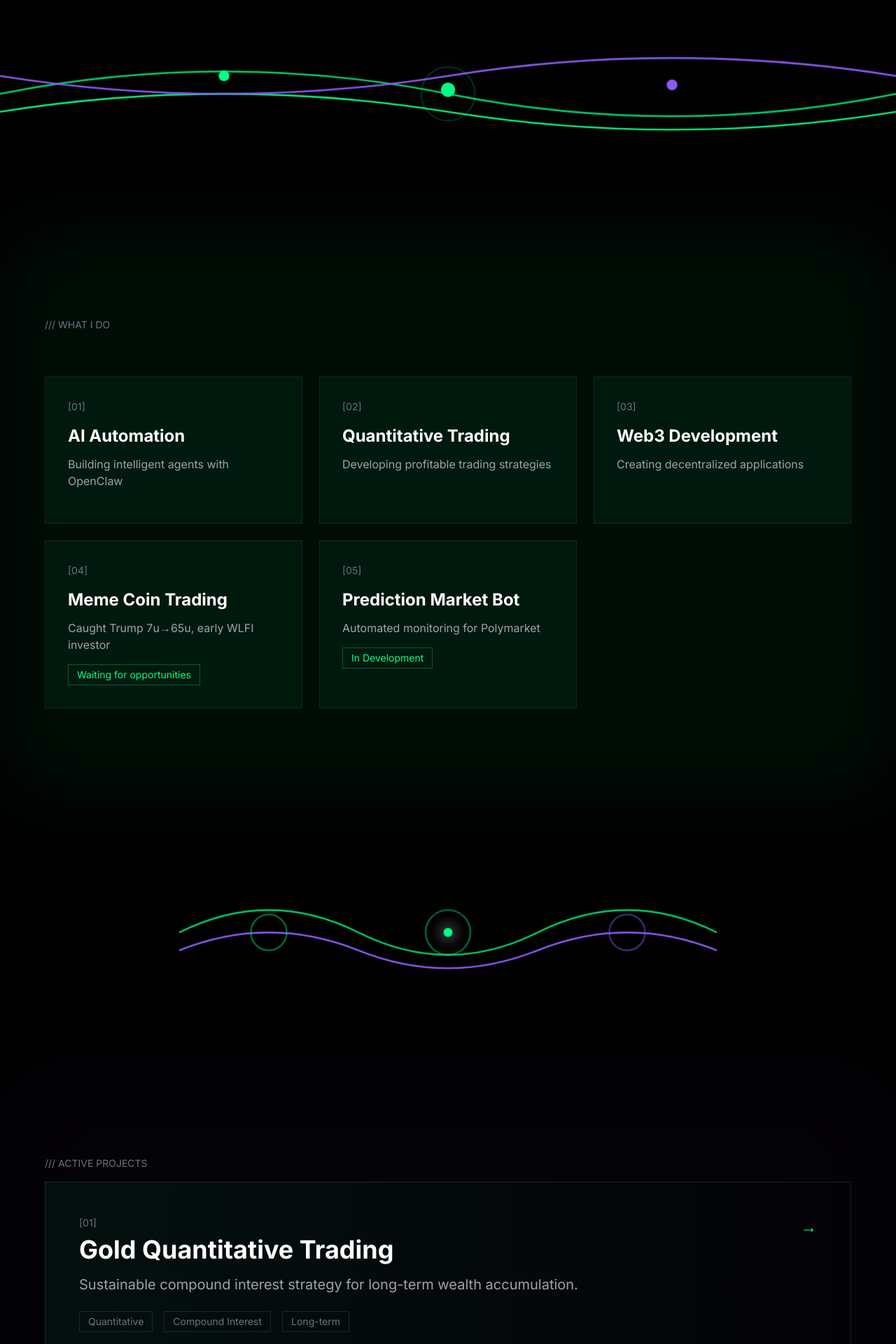
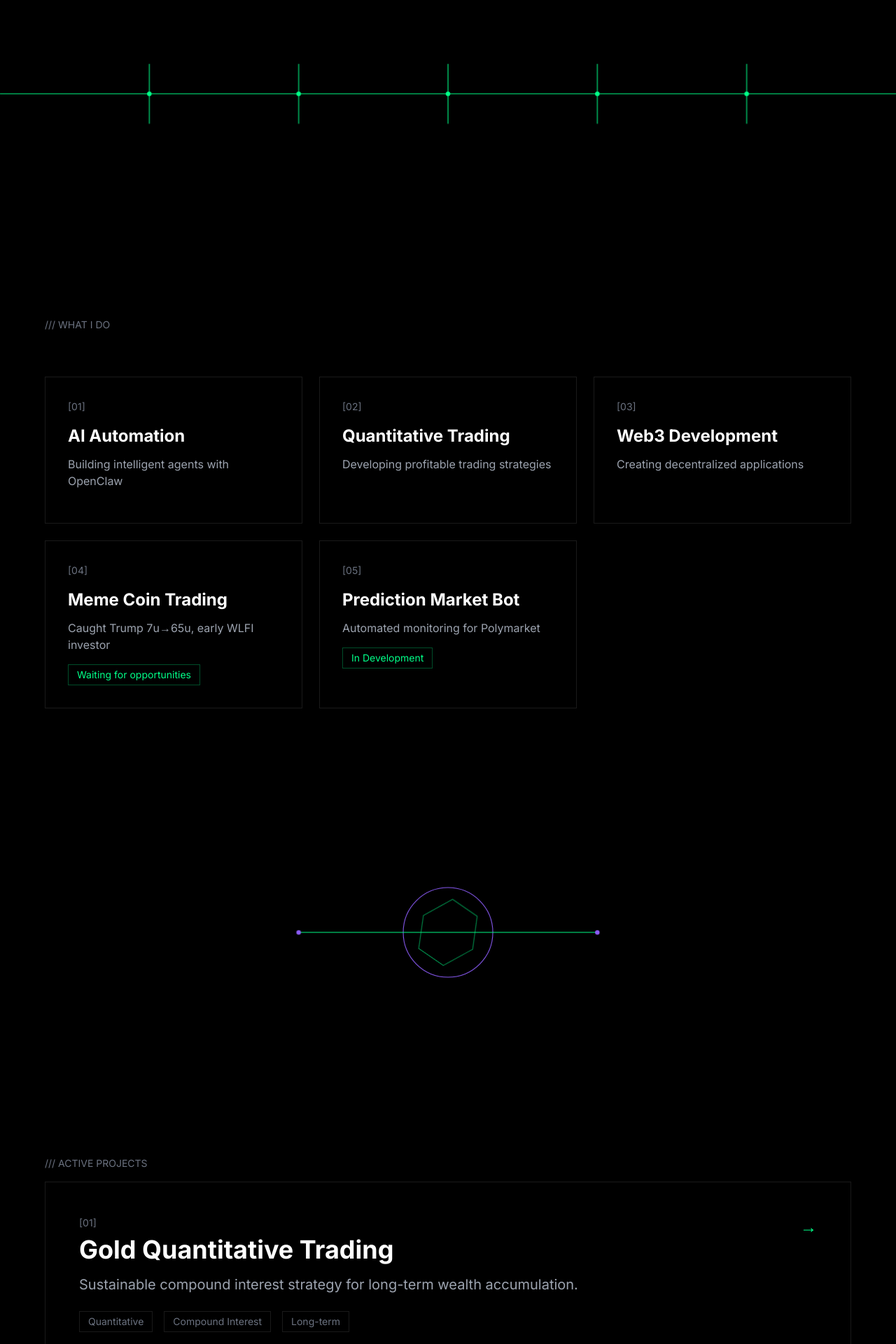
Before and after one commit to shawn7499/-01, a Next.js app: page / in a window 1280 px wide. Shown: the part 880-2800 px from the top of the page at 70% size. Built offline with nearby package versions, Linux system fonts and the light colour scheme.

Commit message:
perf: remove all background animations and redesign transitions with LayerZero-inspired minimalist style

```diff
--- a/app/page.tsx
+++ b/app/page.tsx
@@ -383,17 +383,8 @@ export default function Home() {
       {/* 过渡动画元素 1 - LayerZero 风格线条 */}
       <Transition1 />
 
-      {/* What I Do Section - 与动画结合 */}
+      {/* What I Do Section */}
       <section id="what-i-do" className="py-32 px-6 relative">
-        {/* 背景扩展元素 */}
-        <motion.div
-          initial={{ scale: 0, opacity: 0 }}
-          whileInView={{ scale: 1, opacity: 0.05 }}
-          transition={{ duration: 1.5, ease: "easeOut" }}
-          viewport={{ once: true }}
-          className="absolute inset-0 bg-[#00ff88] blur-3xl"
-        />
-
         <div className="container mx-auto max-w-6xl relative z-10">
           <motion.div
             initial={{ opacity: 0, y: 30 }}
@@ -420,15 +411,6 @@ export default function Home() {
                 whileHover={{ scale: 1.05 }}
                 className="border border-white/10 hover:border-[#00ff88] transition-all duration-300 p-8 group relative overflow-hidden"
               >
-                {/* 卡片背景扩展 */}
-                <motion.div
-                  initial={{ scale: 0 }}
-                  whileInView={{ scale: 1 }}
-                  transition={{ duration: 0.8, delay: index * 0.1 + 0.3 }}
-                  viewport={{ once: true }}
-                  className="absolute inset-0 bg-[#00ff88]/5 group-hover:bg-[#00ff88]/10 transition-all"
-                />
-
                 <div className="relative z-10">
                   <div className="text-sm text-gray-500 mb-4">[{item.number}]</div>
                   <h3 className="text-2xl font-bold mb-3 group-hover:text-[#00ff88] transition-colors">
@@ -450,17 +432,8 @@ export default function Home() {
       {/* 过渡动画元素 2 - 几何图形变换 */}
       <Transition2 />
 
-      {/* Projects Section - 与动画结合 */}
+      {/* Projects Section */}
       <section id="projects" className="py-32 px-6 relative">
-        {/* 背景扩展元素 */}
-        <motion.div
-          initial={{ scale: 0, opacity: 0 }}
-          whileInView={{ scale: 1, opacity: 0.03 }}
-          transition={{ duration: 2, ease: "easeOut" }}
-          viewport={{ once: true }}
-          className="absolute inset-0 bg-[#8b5cf6] blur-3xl"
-        />
-
         <div className="container mx-auto max-w-6xl relative z-10">
           <motion.div
             initial={{ opacity: 0, x: -30 }}
@@ -486,15 +459,6 @@ export default function Home() {
                 viewport={{ once: true }}
                 className="group relative"
               >
-                {/* 卡片背景扩展 */}
-                <motion.div
-                  initial={{ scaleX: 0 }}
-                  whileInView={{ scaleX: 1 }}
-                  transition={{ duration: 1, delay: index * 0.2 + 0.3 }}
-                  viewport={{ once: true }}
-                  className="absolute inset-0 bg-gradient-to-r from-[#00ff88]/5 to-transparent origin-left"
-                />
-
                 <a
                   href={project.link || '#'}
                   target={project.link ? '_blank' : undefined}
@@ -538,17 +502,8 @@ export default function Home() {
       {/* 过渡动画元素 3 - 抽象线条网络 */}
       <Transition3 />
 
-      {/* Roadmap Section - 与动画结合 */}
+      {/* Roadmap Section */}
       <section id="roadmap" className="py-32 px-6 relative">
-        {/* 背景扩展元素 */}
-        <motion.div
-          initial={{ scale: 0, opacity: 0 }}
-          whileInView={{ scale: 1, opacity: 0.04 }}
-          transition={{ duration: 2, ease: "easeOut" }}
-          viewport={{ once: true }}
-          className="absolute inset-0 bg-[#00ff88] blur-3xl"
-        />
-
         <div className="container mx-auto max-w-6xl relative z-10">
           <motion.div
             initial={{ opacity: 0, y: 30 }}
@@ -584,15 +539,6 @@ export default function Home() {
                 style={{ perspective: 1000 }}
                 className="border border-white/10 p-6 md:p-12 hover:border-[#00ff88]/50 transition-all relative overflow-hidden"
               >
-                {/* 卡片背景扩展 */}
-                <motion.div
-                  initial={{ scale: 0, opacity: 0 }}
-                  whileInView={{ scale: 1, opacity: 1 }}
-                  transition={{ duration: 1, delay: index * 0.2 + 0.4 }}
-                  viewport={{ once: true }}
-                  className="absolute top-0 right-0 w-64 h-64 bg-[#00ff88]/5 rounded-full blur-3xl"
-                />
-
                 <div className="flex items-start gap-8 relative z-10">
                   <motion.div
                     initial={{ scale: 0 }}
@@ -633,17 +579,8 @@ export default function Home() {
         </div>
       </section>
 
-      {/* Stats Section - 与动画结合 */}
+      {/* Stats Section */}
       <section className="py-32 px-6 relative">
-        {/* 背景扩展元素 */}
-        <motion.div
-          initial={{ scale: 0, opacity: 0 }}
-          whileInView={{ scale: 1, opacity: 0.03 }}
-          transition={{ duration: 2, ease: "easeOut" }}
-          viewport={{ once: true }}
-          className="absolute inset-0 bg-[#8b5cf6] blur-3xl"
-        />
-
         <div className="container mx-auto max-w-6xl relative z-10">
           <div className="grid grid-cols-1 md:grid-cols-3 gap-8">
             {t.stats.items.map((stat, index) => (
@@ -661,15 +598,6 @@ export default function Home() {
                 whileHover={{ scale: 1.05 }}
                 className="text-center border border-white/10 p-8 md:p-12 hover:border-[#00ff88] transition-all relative overflow-hidden"
               >
-                {/* 卡片背景扩展 */}
-                <motion.div
-                  initial={{ scale: 0 }}
-                  whileInView={{ scale: 1 }}
-                  transition={{ duration: 0.8, delay: index * 0.2 + 0.4 }}
-                  viewport={{ once: true }}
-                  className="absolute inset-0 bg-[#00ff88]/5"
-                />
-
                 <div className="relative z-10">
                   <motion.div
                     initial={{ scale: 0 }}
@@ -691,17 +619,8 @@ export default function Home() {
       {/* 过渡动画元素 4 - 螺旋扩散 */}
       <Transition4 />
 
-      {/* Contact Section - 与动画结合 */}
+      {/* Contact Section */}
       <section id="contact" className="py-32 px-6 relative">
-        {/* 背景扩展元素 */}
-        <motion.div
-          initial={{ scale: 0, opacity: 0 }}
-          whileInView={{ scale: 1, opacity: 0.05 }}
-          transition={{ duration: 2, ease: "easeOut" }}
-          viewport={{ once: true }}
-          className="absolute inset-0 bg-[#00ff88] blur-3xl"
-        />
-
         <div className="container mx-auto max-w-6xl relative z-10">
           <motion.div
             initial={{ opacity: 0, y: 30 }}
@@ -732,15 +651,6 @@ export default function Home() {
                   whileHover={{ scale: 1.1, y: -5 }}
                   className="border border-white/10 hover:border-[#00ff88] p-6 md:p-8 text-center transition-all group flex flex-col items-center gap-3 relative overflow-hidden"
                 >
-                  {/* 卡片背景扩展 */}
-                  <motion.div
-                    initial={{ scale: 0 }}
-                    whileInView={{ scale: 1 }}
-                    transition={{ duration: 0.5, delay: index * 0.1 + 0.3 }}
-                    viewport={{ once: true }}
-                    className="absolute inset-0 bg-[#00ff88]/5 group-hover:bg-[#00ff88]/10 transition-all"
-                  />
-
                   <span className="text-4xl relative z-10">{item.icon}</span>
                   <div className="text-sm font-bold group-hover:text-[#00ff88] transition-colors relative z-10">
                     {item.name}
@@ -761,15 +671,6 @@ export default function Home() {
                   className="border border-white/10 hover:border-[#00ff88] p-6 md:p-8 text-center transition-all group flex flex-col items-center gap-3 cursor-pointer relative overflow-hidden"
                   title={item.wechat}
                 >
-                  {/* 卡片背景扩展 */}
-                  <motion.div
-                    initial={{ scale: 0 }}
-                    whileInView={{ scale: 1 }}
-                    transition={{ duration: 0.5, delay: index * 0.1 + 0.3 }}
-                    viewport={{ once: true }}
-                    className="absolute inset-0 bg-[#00ff88]/5 group-hover:bg-[#00ff88]/10 transition-all"
-                  />
-
                   <span className="text-4xl relative z-10">{item.icon}</span>
                   <div className="text-sm font-bold group-hover:text-[#00ff88] transition-colors relative z-10">
                     {item.name}
--- a/components/Transitions.tsx
+++ b/components/Transitions.tsx
@@ -1,124 +1,183 @@
 import React from 'react';
 import '../app/transitions.css';
 
+// Transition 1: 极简线条网格 - 灵感来自 LayerZero 的网格系统
 export function Transition1() {
   return (
-    <div className="relative h-48 md:h-64 overflow-hidden my-16 bg-black/30">
-      <svg className="absolute inset-0 w-full h-full" viewBox="0 0 1000 200" preserveAspectRatio="xMidYMid slice">
-        {/* 流动的波浪曲线 */}
-        <path className="transition-path" style={{ animationDelay: '0s' }}
-          d="M 0 100 Q 250 50, 500 100 T 1000 100"
-          stroke="#00ff88" strokeWidth="2" fill="none" opacity="0.8" />
-        <path className="transition-path" style={{ animationDelay: '0.3s' }}
-          d="M 0 120 Q 250 80, 500 120 T 1000 120"
-          stroke="#00ff88" strokeWidth="2" fill="none" opacity="0.6" />
-        <path className="transition-path" style={{ animationDelay: '0.6s' }}
-          d="M 0 80 Q 250 120, 500 80 T 1000 80"
-          stroke="#8b5cf6" strokeWidth="2" fill="none" opacity="0.5" />
+    <div className="relative h-32 md:h-48 overflow-hidden my-24">
+      <svg className="absolute inset-0 w-full h-full" viewBox="0 0 1200 200" preserveAspectRatio="xMidYMid slice">
+        {/* 主水平线 */}
+        <path
+          className="transition-path"
+          style={{ animationDelay: '0s', animationDuration: '3s' }}
+          d="M 0 100 L 1200 100"
+          stroke="#00ff88"
+          strokeWidth="1"
+          fill="none"
+          opacity="0.6"
+        />
 
-        {/* 浮动的圆点 */}
-        <circle className="transition-circle transition-float" style={{ animationDelay: '0.9s' }}
-          cx="250" cy="100" r="6" fill="#00ff88" />
-        <circle className="transition-circle transition-float" style={{ animationDelay: '1.1s', animationDuration: '5s' }}
-          cx="500" cy="100" r="8" fill="#00ff88" />
-        <circle className="transition-circle transition-float" style={{ animationDelay: '1.3s', animationDuration: '4.5s' }}
-          cx="750" cy="100" r="6" fill="#8b5cf6" />
+        {/* 垂直分割线 */}
+        {[200, 400, 600, 800, 1000].map((x, i) => (
+          <line
+            key={i}
+            className="transition-path"
+            style={{ animationDelay: `${i * 0.2}s`, animationDuration: '2s' }}
+            x1={x} y1="60" x2={x} y2="140"
+            stroke="#00ff88"
+            strokeWidth="1"
+            opacity="0.4"
+          />
+        ))}
 
-        {/* 光晕效果 */}
-        <circle className="transition-glow" style={{ animationDelay: '1.5s' }}
-          cx="500" cy="100" r="30" fill="none" stroke="#00ff88" strokeWidth="1" opacity="0.3" />
+        {/* 节点 */}
+        {[200, 400, 600, 800, 1000].map((x, i) => (
+          <circle
+            key={i}
+            className="transition-circle transition-glow"
+            style={{ animationDelay: `${1 + i * 0.15}s` }}
+            cx={x} cy="100" r="3"
+            fill="#00ff88"
+          />
+        ))}
       </svg>
     </div>
   );
 }
 
+// Transition 2: 旋转几何 - 灵感来自 LayerZero 的动态图形
 export function Transition2() {
   return (
-    <div className="relative h-48 md:h-64 overflow-hidden my-16 bg-black/30">
-      <svg className="absolute inset-0 w-full h-full" viewBox="0 0 1000 200" preserveAspectRatio="xMidYMid slice">
-        {/* 螺旋曲线 */}
-        <path className="transition-path" style={{ animationDelay: '0s' }}
-          d="M 200 100 Q 300 50, 400 100 Q 500 150, 600 100 Q 700 50, 800 100"
-          stroke="#00ff88" strokeWidth="2" fill="none" opacity="0.8" />
-        <path className="transition-path" style={{ animationDelay: '0.4s' }}
-          d="M 200 120 Q 300 80, 400 120 Q 500 160, 600 120 Q 700 80, 800 120"
-          stroke="#8b5cf6" strokeWidth="2" fill="none" opacity="0.6" />
+    <div className="relative h-32 md:h-48 overflow-hidden my-24">
+      <svg className="absolute inset-0 w-full h-full" viewBox="0 0 1200 200" preserveAspectRatio="xMidYMid slice">
+        {/* 中心旋转六边形 */}
+        <g className="transition-rotate" style={{ transformOrigin: '600px 100px' }}>
+          <path
+            d="M 600 60 L 640 80 L 640 120 L 600 140 L 560 120 L 560 80 Z"
+            stroke="#00ff88"
+            strokeWidth="1"
+            fill="none"
+            opacity="0.6"
+          />
+        </g>
 
-        {/* 圆环组合 */}
-        <circle className="transition-circle" style={{ animationDelay: '0.8s' }}
-          cx="300" cy="100" r="20" fill="none" stroke="#00ff88" strokeWidth="2" opacity="0.6" />
-        <circle className="transition-circle" style={{ animationDelay: '1s' }}
-          cx="500" cy="100" r="25" fill="none" stroke="#00ff88" strokeWidth="2" opacity="0.7" />
-        <circle className="transition-circle" style={{ animationDelay: '1.2s' }}
-          cx="700" cy="100" r="20" fill="none" stroke="#8b5cf6" strokeWidth="2" opacity="0.6" />
+        {/* 外围圆环 */}
+        <circle
+          className="transition-path"
+          style={{ animationDelay: '0.5s' }}
+          cx="600" cy="100" r="60"
+          stroke="#8b5cf6"
+          strokeWidth="1"
+          fill="none"
+          opacity="0.4"
+        />
 
-        {/* 中心点 */}
-        <circle className="transition-circle transition-glow" style={{ animationDelay: '1.4s' }}
-          cx="500" cy="100" r="5" fill="#00ff88" />
+        {/* 对角线 */}
+        <path
+          className="transition-path"
+          style={{ animationDelay: '1s' }}
+          d="M 400 100 L 800 100"
+          stroke="#00ff88"
+          strokeWidth="1"
+          opacity="0.3"
+        />
+
+        {/* 端点 */}
+        <circle className="transition-circle transition-glow" style={{ animationDelay: '1.5s' }}
+          cx="400" cy="100" r="3" fill="#8b5cf6" />
+        <circle className="transition-circle transition-glow" style={{ animationDelay: '1.6s' }}
+          cx="800" cy="100" r="3" fill="#8b5cf6" />
       </svg>
     </div>
   );
 }
 
+// Transition 3: 波浪扩散 - 灵感来自 LayerZero 的流动感
 export function Transition3() {
   return (
-    <div className="relative h-48 md:h-64 overflow-hidden my-16 bg-black/30">
-      <svg className="absolute inset-0 w-full h-full" viewBox="0 0 1000 200" preserveAspectRatio="xMidYMid slice">
-        {/* 交织的曲线 */}
-        <path className="transition-path" style={{ animationDelay: '0s' }}
-          d="M 100 50 Q 300 150, 500 100 Q 700 50, 900 150"
-          stroke="#00ff88" strokeWidth="2" fill="none" opacity="0.8" />
-        <path className="transition-path" style={{ animationDelay: '0.3s' }}
-          d="M 100 150 Q 300 50, 500 100 Q 700 150, 900 50"
-          stroke="#8b5cf6" strokeWidth="2" fill="none" opacity="0.7" />
+    <div className="relative h-32 md:h-48 overflow-hidden my-24">
+      <svg className="absolute inset-0 w-full h-full" viewBox="0 0 1200 200" preserveAspectRatio="xMidYMid slice">
+        {/* 同心圆扩散 */}
+        {[30, 50, 70, 90].map((r, i) => (
+          <circle
+            key={i}
+            className="transition-path"
+            style={{ animationDelay: `${i * 0.3}s`, animationDuration: '3s' }}
+            cx="600" cy="100" r={r}
+            stroke="#00ff88"
+            strokeWidth="1"
+            fill="none"
+            opacity={0.6 - i * 0.1}
+          />
+        ))}
 
-        {/* 连接节点 */}
-        <circle className="transition-circle transition-float" style={{ animationDelay: '0.6s' }}
-          cx="300" cy="100" r="8" fill="#00ff88" opacity="0.8" />
-        <circle className="transition-circle transition-float" style={{ animationDelay: '0.8s', animationDuration: '5s' }}
-          cx="500" cy="100" r="10" fill="#00ff88" opacity="0.9" />
-        <circle className="transition-circle transition-float" style={{ animationDelay: '1s', animationDuration: '4.5s' }}
-          cx="700" cy="100" r="8" fill="#8b5cf6" opacity="0.8" />
+        {/* 中心点 */}
+        <circle
+          className="transition-circle transition-glow"
+          style={{ animationDelay: '1.5s' }}
+          cx="600" cy="100" r="4"
+          fill="#00ff88"
+        />
 
-        {/* 扩散光环 */}
-        <circle className="transition-glow" style={{ animationDelay: '1.2s' }}
-          cx="500" cy="100" r="40" fill="none" stroke="#00ff88" strokeWidth="1" opacity="0.3" />
-        <circle className="transition-glow" style={{ animationDelay: '1.4s', animationDuration: '4s' }}
-          cx="500" cy="100" r="60" fill="none" stroke="#8b5cf6" strokeWidth="1" opacity="0.2" />
+        {/* 水平连接线 */}
+        <path
+          className="transition-path"
+          style={{ animationDelay: '2s' }}
+          d="M 200 100 L 1000 100"
+          stroke="#8b5cf6"
+          strokeWidth="1"
+          strokeDasharray="10,10"
+          opacity="0.3"
+        />
       </svg>
     </div>
   );
 }
 
+// Transition 4: 对称几何 - 灵感来自 LayerZero 的平衡美学
 export function Transition4() {
   return (
-    <div className="relative h-48 md:h-64 overflow-hidden my-16 bg-black/30">
-      <svg className="absolute inset-0 w-full h-full" viewBox="0 0 1000 200" preserveAspectRatio="xMidYMid slice">
-        {/* 花瓣形曲线 */}
-        <path className="transition-path" style={{ animationDelay: '0s' }}
-          d="M 500 100 Q 450 50, 500 60 Q 550 50, 500 100"
-          stroke="#00ff88" strokeWidth="2" fill="none" opacity="0.7" />
-        <path className="transition-path" style={{ animationDelay: '0.2s' }}
-          d="M 500 100 Q 550 50, 560 100 Q 550 150, 500 100"
-          stroke="#00ff88" strokeWidth="2" fill="none" opacity="0.7" />
-        <path className="transition-path" style={{ animationDelay: '0.4s' }}
-          d="M 500 100 Q 550 150, 500 140 Q 450 150, 500 100"
-          stroke="#8b5cf6" strokeWidth="2" fill="none" opacity="0.7" />
-        <path className="transition-path" style={{ animationDelay: '0.6s' }}
-          d="M 500 100 Q 450 150, 440 100 Q 450 50, 500 100"
-          stroke="#8b5cf6" strokeWidth="2" fill="none" opacity="0.7" />
+    <div className="relative h-32 md:h-48 overflow-hidden my-24">
+      <svg className="absolute inset-0 w-full h-full" viewBox="0 0 1200 200" preserveAspectRatio="xMidYMid slice">
+        {/* 左侧三角形 */}
+        <path
+          className="transition-path"
+          style={{ animationDelay: '0s' }}
+          d="M 400 60 L 450 100 L 400 140 Z"
+          stroke="#00ff88"
+          strokeWidth="1"
+          fill="none"
+          opacity="0.6"
+        />
 
-        {/* 同心圆 */}
-        <circle className="transition-circle" style={{ animationDelay: '0.8s' }}
-          cx="500" cy="100" r="30" fill="none" stroke="#00ff88" strokeWidth="2" opacity="0.6" />
-        <circle className="transition-circle" style={{ animationDelay: '1s' }}
-          cx="500" cy="100" r="50" fill="none" stroke="#8b5cf6" strokeWidth="2" opacity="0.5" />
-        <circle className="transition-circle" style={{ animationDelay: '1.2s' }}
-          cx="500" cy="100" r="70" fill="none" stroke="#00ff88" strokeWidth="2" opacity="0.4" />
+        {/* 右侧三角形（镜像） */}
+        <path
+          className="transition-path"
+          style={{ animationDelay: '0.3s' }}
+          d="M 800 60 L 750 100 L 800 140 Z"
+          stroke="#00ff88"
+          strokeWidth="1"
+          fill="none"
+          opacity="0.6"
+        />
 
-        {/* 中心发光点 */}
-        <circle className="transition-circle transition-glow" style={{ animationDelay: '1.4s' }}
-          cx="500" cy="100" r="8" fill="#00ff88" />
+        {/* 中心连接线 */}
+        <path
+          className="transition-path"
+          style={{ animationDelay: '0.6s' }}
+          d="M 450 100 L 750 100"
+          stroke="#8b5cf6"
+          strokeWidth="1"
+          opacity="0.5"
+        />
+
+        {/* 节点 */}
+        <circle className="transition-circle transition-glow" style={{ animationDelay: '1s' }}
+          cx="450" cy="100" r="3" fill="#00ff88" />
+        <circle className="transition-circle transition-glow" style={{ animationDelay: '1.1s' }}
+          cx="600" cy="100" r="4" fill="#8b5cf6" />
+        <circle className="transition-circle transition-glow" style={{ animationDelay: '1.2s' }}
+          cx="750" cy="100" r="3" fill="#00ff88" />
       </svg>
     </div>
   );
```
Also changed, not shown: app/transitions.css (+54 -28 lines).
